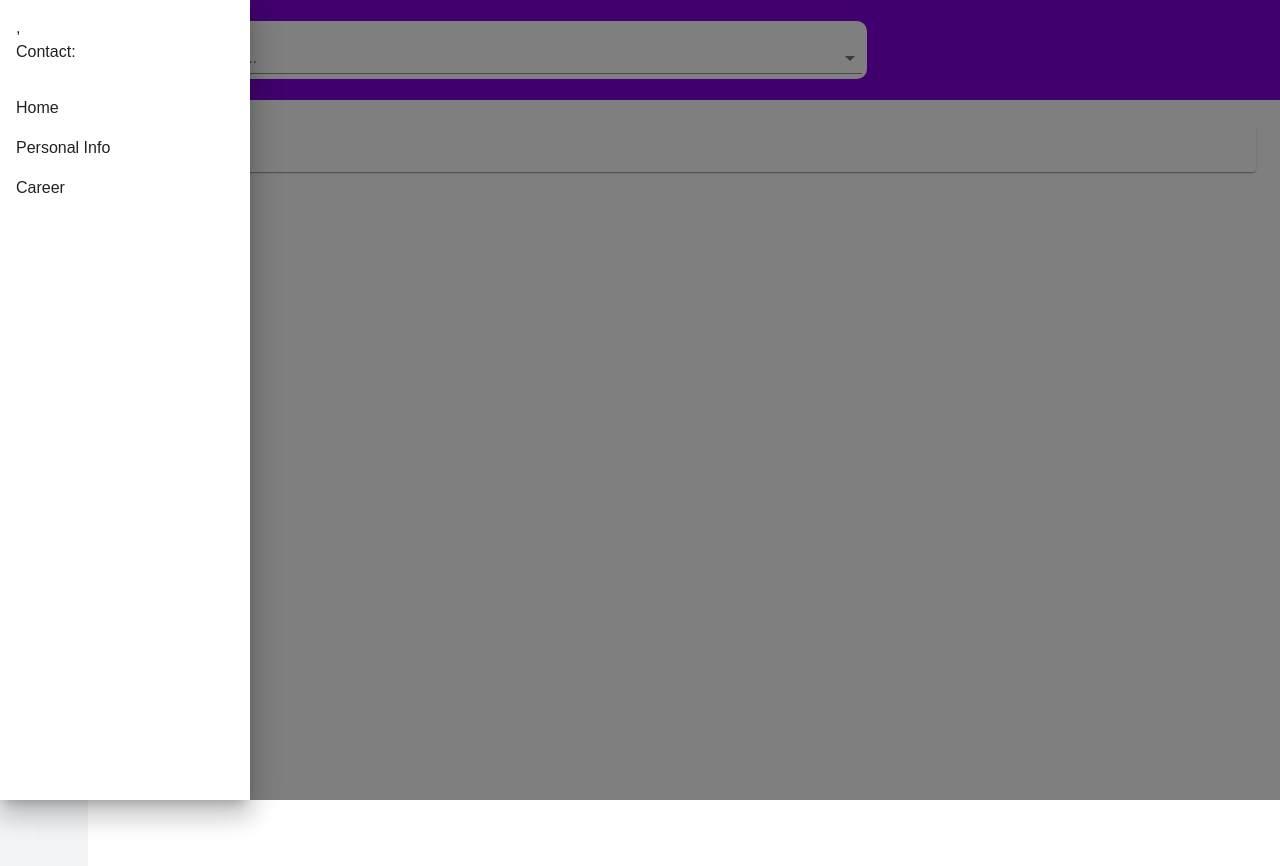
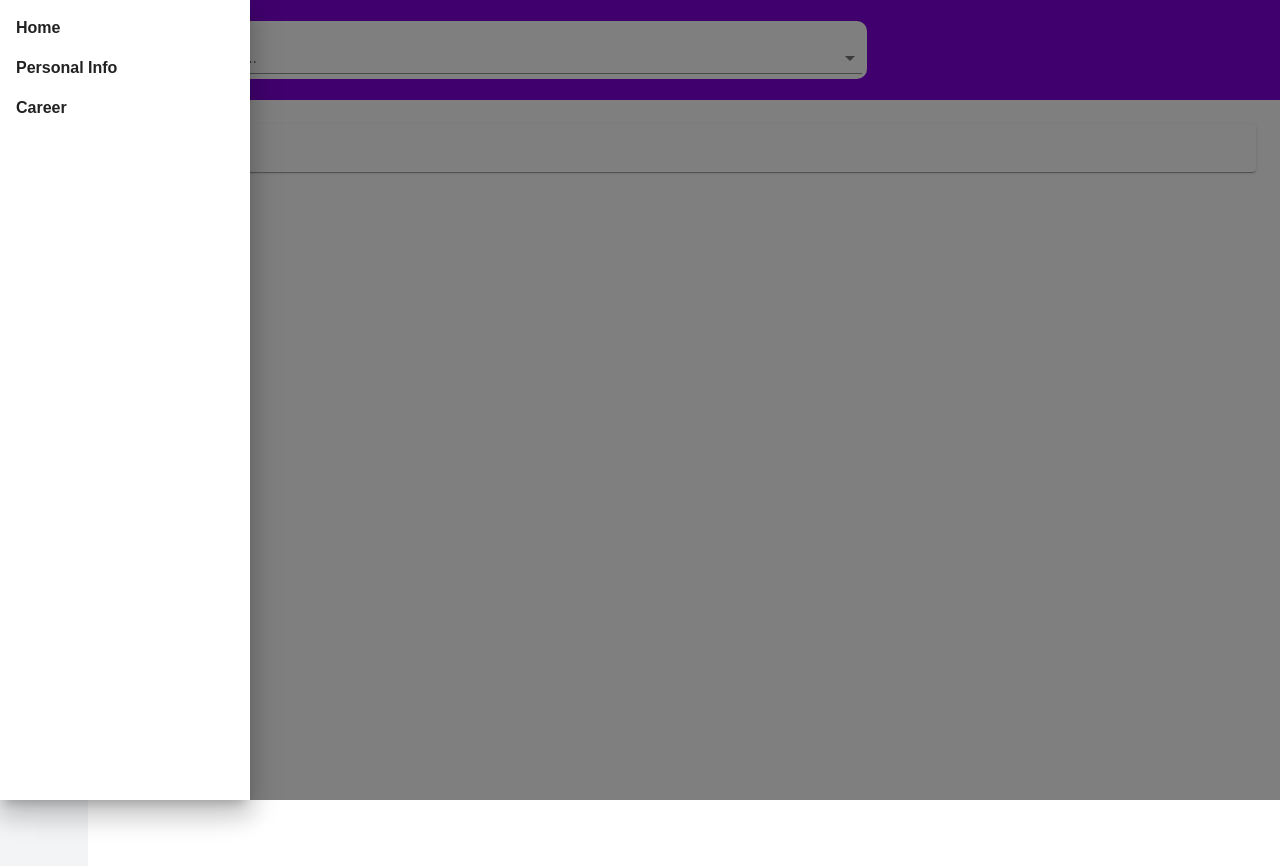
Before and after one commit to nickramella/employee-portal-sample, a Next.js app: page / in a window 1280 px wide. Both pictures are taken after a click on the button 44 px from the left and 125 px from the top of the page. Shown: the top 866 px of the page. Built offline with nearby package versions, Linux system fonts and the light colour scheme; some icons are missing; what @mui/material-nextjs would draw is missing.

Commit message:
Sidebar Update

```diff
--- a/app/layout.tsx
+++ b/app/layout.tsx
@@ -34,7 +34,7 @@ export default function RootLayout({
           <HeaderBar />
           <div className="flex">
             <SideBar />
-            <div className="w-full h-screen flex ml-20 mt-25 justify-center p-6 bg-white">
+            <div className="w-full min-h-screen h-full flex ml-20 mt-25 justify-center p-6 bg-white">
               {children}
             </div>
           </div>
--- a/components/SideBar.tsx
+++ b/components/SideBar.tsx
@@ -20,11 +20,13 @@ const SideBar = () => {
 
   const DrawerList = (
     <Box sx={{ width: 250 }} role="presentation" onClick={toggleDrawer(false)}>
-        <div className="p-4">
-            <h1>{`${profile.lastName}, ${profile.firstName}`}</h1>
-            <h2>{`Contact: ${profile.email}`}</h2>
-        </div>
-        <List>
+        { profile.lastName && profile.firstName && profile.email &&
+          <div className="p-4">
+              <h1>{`${profile.lastName}, ${profile.firstName}`}</h1>
+              <h2>{`Contact: ${profile.email}`}</h2>
+          </div>
+        }
+        <List className="font-bold">
             <ListItem>
                 <Link href="/">Home</Link>
             </ListItem>
```
